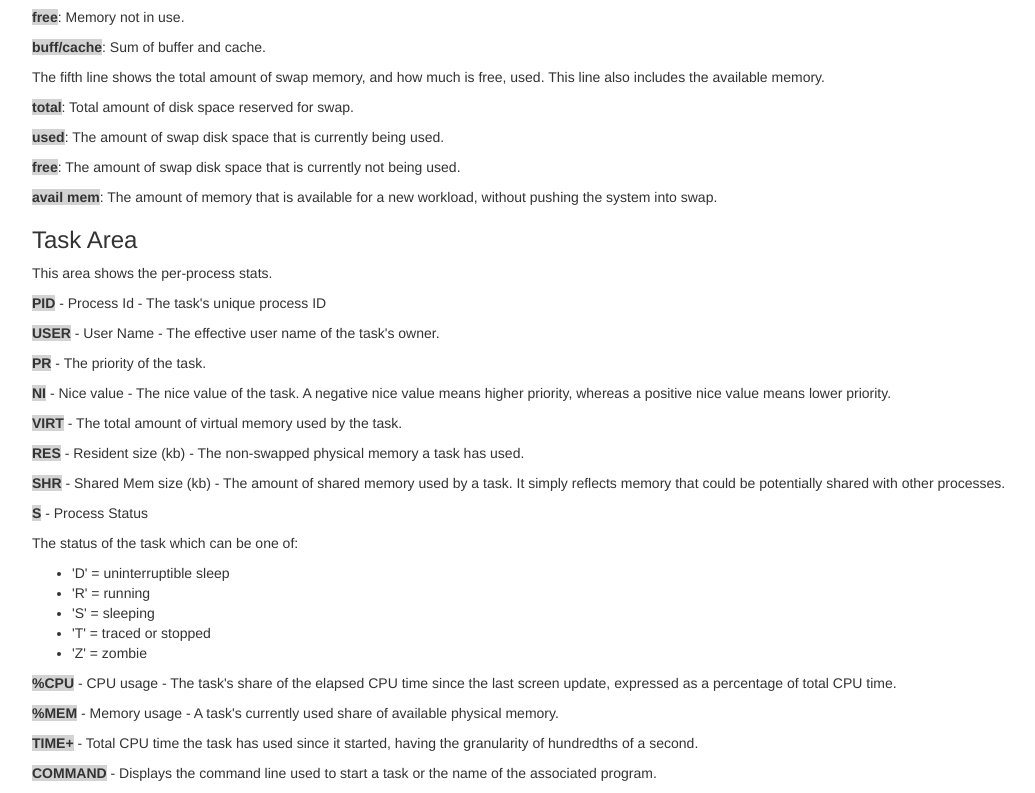
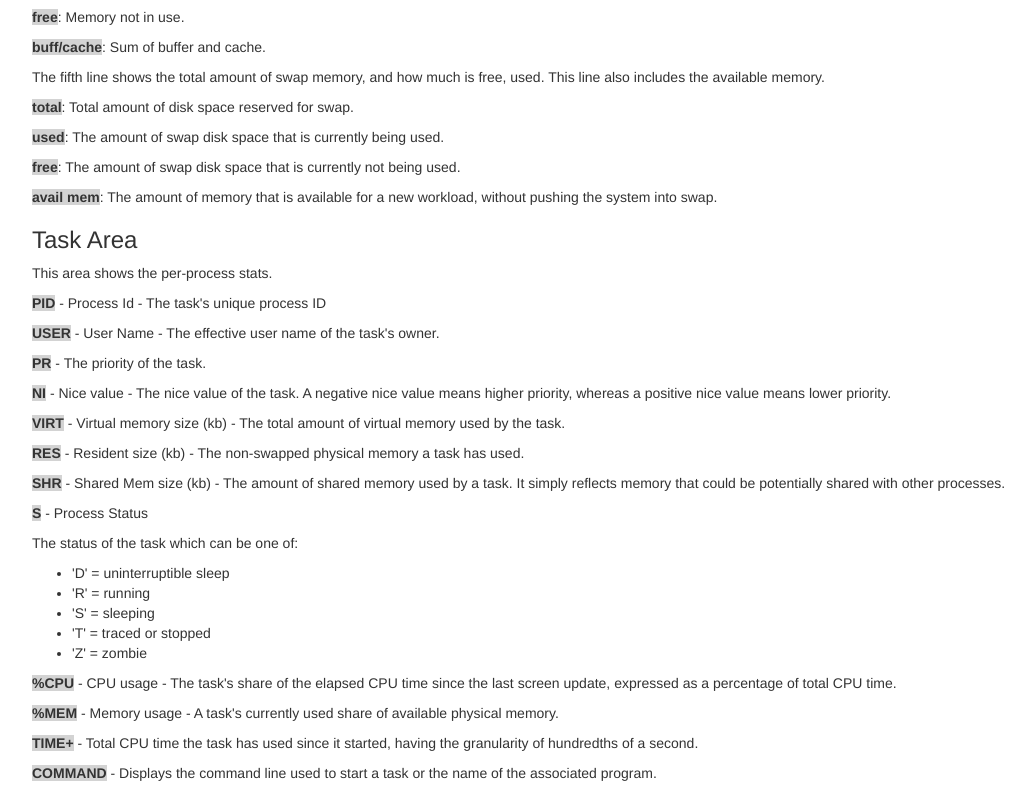
Before and after one commit to Bhishmdt/bhishmdt.github.io, a plain HTML site: page Linux_stats.html in a window 1280 px wide. Shown: the part 2624-3417 px from the top of the page, without its empty margins (38-1073 px from the left). Drawn offline with nearby package versions, Linux system fonts and the light colour scheme.

Commit message:
Linux commands

```diff
--- a/Linux_stats.html
+++ b/Linux_stats.html
@@ -149,7 +149,7 @@ which is a software routine that takes control when the interrupt occurs.
 <p><span style="background-color:lightgrey"><b>NI</b></span>  -  Nice value - The nice value of the task.
   A negative nice value means higher priority,  whereas a positive nice value means lower priority.
 </p>
-<p><span style="background-color:lightgrey"><b>VIRT</b></span> -
+<p><span style="background-color:lightgrey"><b>VIRT</b></span> - Virtual memory size (kb) -
       The  total  amount  of  virtual  memory  used  by the task. </p>
 
 <p><span style="background-color:lightgrey"><b>RES</b></span>  -  Resident size (kb) - The non-swapped physical memory a task has used.</p>
```
